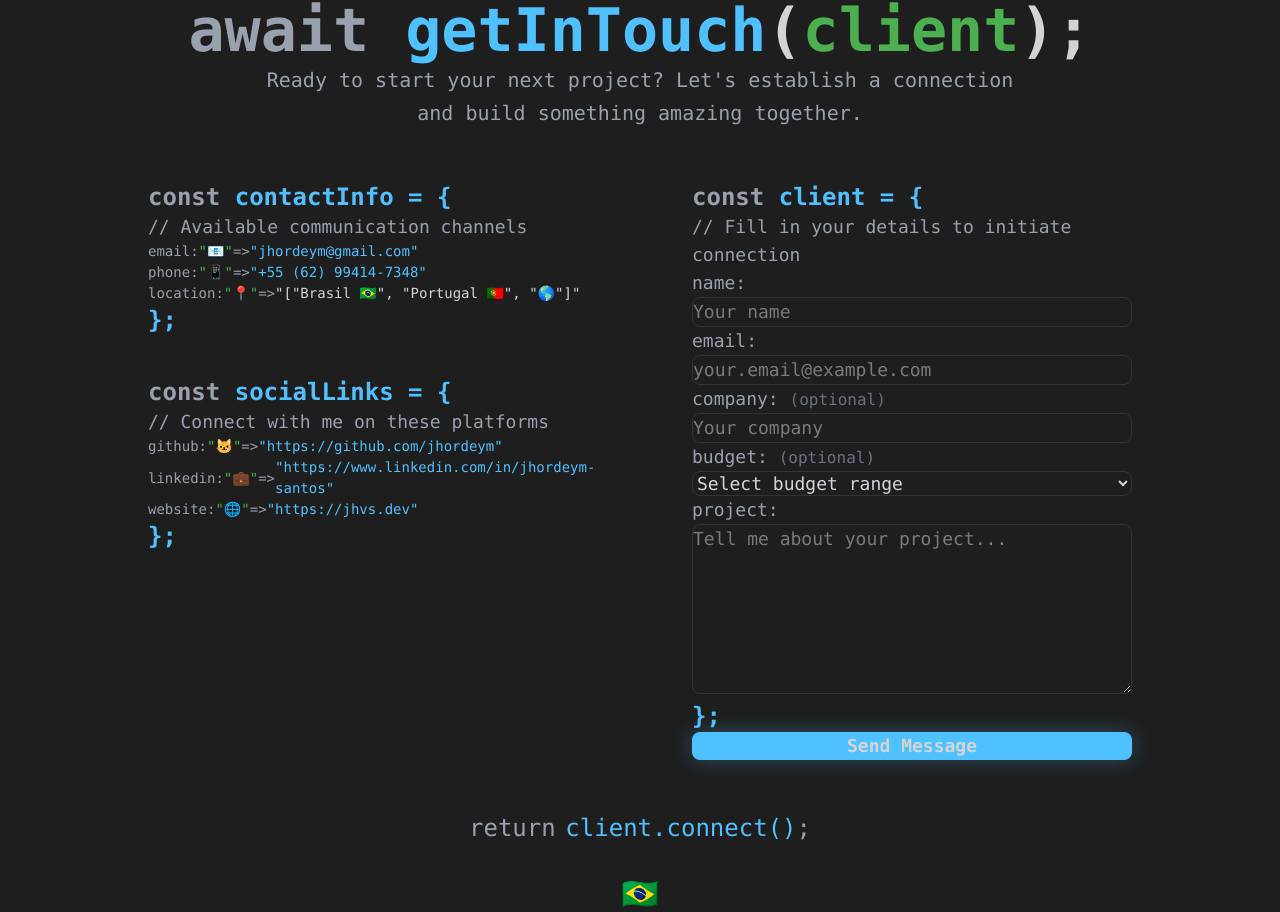
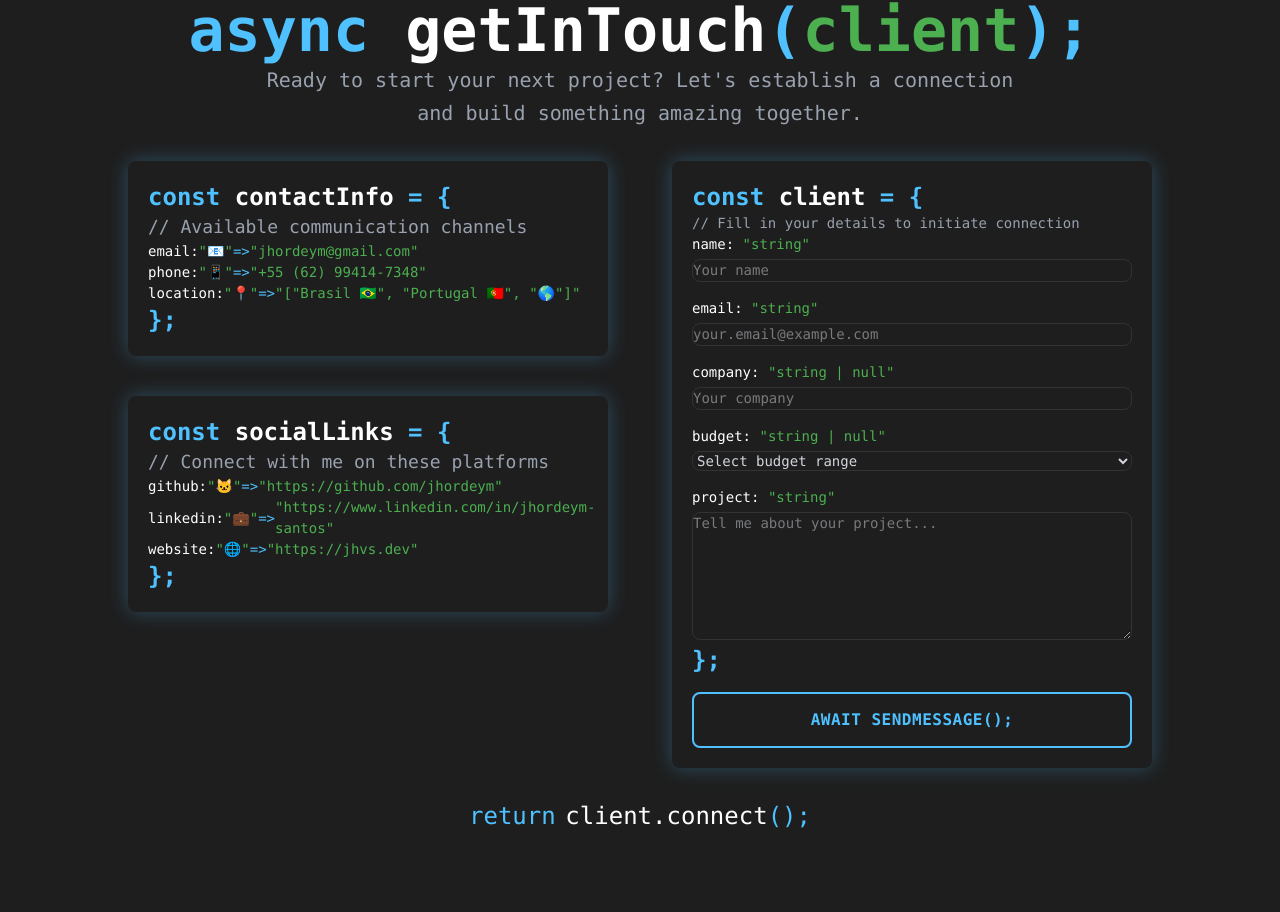
Before and after one commit to jhvs-development/jhvs-porfolio-website, a Next.js app: page / in a window 1280 px wide. Shown: the part 5828-6740 px from the top of the page. After the commit the page ends 6660 px from the top, so only its background shows below. Built offline with nearby package versions, Linux system fonts and the light colour scheme.

Commit message:
feat: improve contact section

```diff
--- a/src/components/sections/ContactSection.tsx
+++ b/src/components/sections/ContactSection.tsx
@@ -18,12 +18,14 @@ export const ContactSection = ({ data }: ContactSectionProps) => {
       <div className="flex flex-col items-center max-w-7xl gap-8">
         <div className="flex flex-col items-center text-center gap-1 w-full">
           <h2
-            className="text-4xl md:text-5xl lg:text-6xl font-bold cursor-pointer hover:text-primary-blue transition-colors"
+            className="text-4xl md:text-5xl lg:text-6xl font-bold cursor-pointer hover:text-white transition-colors"
             onClick={() => setIsCollapsed(!isCollapsed)}
           >
-            <span className="text-gray-400">await</span>{' '}
-            <span className="text-primary-blue">getInTouch</span>(
-            <span className="text-accent-green">client</span>);
+            <span className="text-primary-blue">async</span>{' '}
+            <span className="text-white">getInTouch</span>
+            <span className="text-primary-blue">(</span>
+            <span className="text-accent-green">client</span>
+            <span className="text-primary-blue">);</span>
           </h2>
           <p className="text-gray-400 text-lg md:text-xl max-w-3xl leading-relaxed">
             Ready to start your next project? Let&apos;s establish a connection
@@ -42,7 +44,7 @@ export const ContactSection = ({ data }: ContactSectionProps) => {
         {!isCollapsed && (
           <div className="flex flex-col lg:grid lg:grid-cols-2 gap-16 w-full max-w-5xl">
             {/* Contact Info */}
-            <div className="flex flex-col space-y-10">
+            <div className="flex flex-col gap-10">
               <ContactInfo data={data} />
               <SocialLinks data={data} />
             </div>
@@ -55,21 +57,18 @@ export const ContactSection = ({ data }: ContactSectionProps) => {
         {/* Return statement */}
         <div className="flex justify-center items-center space-x-4 mt-16">
           <p>
-            <span className="text-gray-400 text-xl md:text-2xl font-mono">
+            <span className="text-primary-blue text-xl md:text-2xl font-mono">
               return
             </span>
             <span> </span>
+            <span className="text-white text-xl md:text-2xl font-mono">
+              client.connect
+            </span>
             <span className="text-primary-blue text-xl md:text-2xl font-mono">
-              client.connect()
-            </span>
-            <span className="text-gray-400 text-xl md:text-2xl font-mono">
-              ;
+              ();
             </span>
           </p>
         </div>
-
-        {/* Brazil Flag */}
-        <div className="mt-8 text-3xl">🇧🇷</div>
       </div>
     </section>
   )
--- a/src/components/sections/_components/contact/ContactForm.tsx
+++ b/src/components/sections/_components/contact/ContactForm.tsx
@@ -1,76 +1,82 @@
 export const ContactForm = () => {
   return (
-    <div className="code-block p-10">
-      <h3 className="text-xl md:text-2xl font-bold text-primary-blue mb-4">
-        <span className="text-gray-400">const</span> client ={' '}
+    <div className="code-block glow hover:scale-105 transition-all duration-300 p-8">
+      <h3 className="text-xl md:text-2xl font-bold mb-4 font-mono">
+        <span className="text-primary-blue">const</span>{' '}
+        <span className="text-white">client</span>{' '}
+        <span className="text-primary-blue">=</span>{' '}
         <span className="text-primary-blue">&#123;</span>
       </h3>
-      <p className="text-gray-400 mb-10 text-lg">
+      <p className="text-gray-400 mb-8 font-mono">
         {'// Fill in your details to initiate connection'}
       </p>
 
-      <form className="flex flex-col space-y-8">
-        <div className="space-y-3">
+      <form className="flex flex-col gap-4">
+        <div className="flex flex-col gap-1">
           <label
             htmlFor="name"
-            className="block text-gray-400 font-medium text-lg font-mono"
+            className="block text-white font-medium font-mono"
           >
-            name:
+            <span className="text-white">name:</span>{' '}
+            <span className="text-accent-green">&quot;string&quot;</span>
           </label>
           <input
             type="text"
             id="name"
             name="name"
             required
-            className="w-full bg-background border border-border-color rounded-lg px-6 py-5 text-gray-300 focus:border-primary-blue focus:outline-none transition-colors text-lg font-mono"
+            className="w-full bg-background border border-border-color rounded-lg px-6 py-5 text-gray-300 focus:border-primary-blue focus:outline-none transition-colors font-mono"
             placeholder="Your name"
           />
         </div>
 
-        <div className="space-y-3">
+        <div className="flex flex-col gap-1">
           <label
             htmlFor="email"
-            className="block text-gray-400 font-medium text-lg font-mono"
+            className="block text-white font-medium font-mono"
           >
-            email:
+            <span className="text-white">email:</span>{' '}
+            <span className="text-accent-green">&quot;string&quot;</span>
           </label>
           <input
             type="email"
             id="email"
             name="email"
             required
-            className="w-full bg-background border border-border-color rounded-lg px-6 py-5 text-gray-300 focus:border-primary-blue focus:outline-none transition-colors text-lg font-mono"
+            className="w-full bg-background border border-border-color rounded-lg px-6 py-5 text-gray-300 focus:border-primary-blue focus:outline-none transition-colors font-mono"
             placeholder="your.email@example.com"
           />
         </div>
 
-        <div className="space-y-3">
+        <div className="flex flex-col gap-1">
           <label
             htmlFor="company"
-            className="block text-gray-400 font-medium text-lg font-mono"
+            className="block text-white font-medium font-mono"
           >
-            company: <span className="text-gray-500 text-base">(optional)</span>
+            <span className="text-white">company:</span>{' '}
+            <span className="text-accent-green">&quot;string | null&quot;</span>
           </label>
           <input
             type="text"
             id="company"
             name="company"
-            className="w-full bg-background border border-border-color rounded-lg px-6 py-5 text-gray-300 focus:border-primary-blue focus:outline-none transition-colors text-lg font-mono"
+            className="w-full bg-background border border-border-color rounded-lg px-6 py-5 text-gray-300 focus:border-primary-blue focus:outline-none transition-colors font-mono"
             placeholder="Your company"
           />
         </div>
 
-        <div className="space-y-3">
+        <div className="flex flex-col gap-1">
           <label
             htmlFor="budget"
-            className="block text-gray-400 font-medium text-lg font-mono"
+            className="block text-white font-medium font-mono"
           >
-            budget: <span className="text-gray-500 text-base">(optional)</span>
+            <span className="text-white">budget:</span>{' '}
+            <span className="text-accent-green">&quot;string | null&quot;</span>
           </label>
           <select
             id="budget"
             name="budget"
-            className="w-full bg-background border border-border-color rounded-lg px-6 py-5 text-gray-300 focus:border-primary-blue focus:outline-none transition-colors text-lg font-mono"
+            className="w-full bg-background border border-border-color rounded-lg px-6 py-5 text-gray-300 focus:border-primary-blue focus:outline-none transition-colors font-mono"
           >
             <option value="">Select budget range</option>
             <option value="under-5k">Under $5,000</option>
@@ -80,32 +86,28 @@ export const ContactForm = () => {
           </select>
         </div>
 
-        <div className="space-y-3">
+        <div className="flex flex-col gap-1">
           <label
             htmlFor="project"
-            className="block text-gray-400 font-medium text-lg font-mono"
+            className="block text-white font-medium font-mono"
           >
-            project:
+            <span className="text-white">project:</span>{' '}
+            <span className="text-accent-green">&quot;string&quot;</span>
           </label>
           <textarea
             id="project"
             name="project"
             rows={6}
             required
-            className="w-full bg-background border border-border-color rounded-lg px-6 py-5 text-gray-300 focus:border-primary-blue focus:outline-none transition-colors resize-vertical text-lg font-mono"
+            className="w-full bg-background border border-border-color rounded-lg px-6 py-5 text-gray-300 focus:border-primary-blue focus:outline-none transition-colors resize-vertical font-mono"
             placeholder="Tell me about your project..."
           />
+          <div className="text-xl md:text-2xl font-bold font-mono">
+            <span className="text-primary-blue">&#125;;</span>
+          </div>
         </div>
-
-        <div className="text-primary-blue text-xl md:text-2xl font-bold font-mono mb-4">
-          <span className="text-primary-blue">&#125;;</span>
-        </div>
-
-        <button
-          type="submit"
-          className="w-full bg-primary-blue text-background px-8 py-6 rounded-lg font-bold text-lg hover:bg-white hover:text-background transition-all duration-300 glow hover:shadow-lg hover:shadow-primary-blue/25 focus:outline-none focus:ring-4 focus:ring-primary-blue/30"
-        >
-          Send Message
+        <button type="submit" className="btn normal-case">
+          <span className="hover:text-white">await sendMessage();</span>
         </button>
       </form>
     </div>
--- a/src/components/sections/_components/contact/ContactInfo.tsx
+++ b/src/components/sections/_components/contact/ContactInfo.tsx
@@ -6,51 +6,53 @@ interface ContactInfoProps {
 
 export const ContactInfo = ({ data }: ContactInfoProps) => {
   return (
-    <div className="code-block p-10">
-      <h3 className="text-xl md:text-2xl font-bold text-primary-blue mb-4">
-        <span className="text-gray-400">const</span> contactInfo ={' '}
+    <div className="code-block glow hover:scale-105 transition-all duration-300 p-8">
+      <h3 className="text-xl md:text-2xl font-bold mb-4 font-mono">
+        <span className="text-primary-blue">const</span>{' '}
+        <span className="text-white">contactInfo</span>{' '}
+        <span className="text-primary-blue">=</span>{' '}
         <span className="text-primary-blue">&#123;</span>
       </h3>
-      <p className="text-gray-400 mb-10 text-lg">
+      <p className="text-gray-400 mb-8 text-lg font-mono">
         {'// Available communication channels'}
       </p>
 
       <div className="flex flex-col space-y-6 font-mono">
         <div className="flex items-center space-x-4">
-          <span className="text-gray-400">email:</span>
+          <span className="text-white">email:</span>
           <span className="text-accent-green">&quot;📧&quot;</span>
-          <span className="text-gray-400">=&gt;</span>
+          <span className="text-primary-blue">=&gt;</span>
           <a
             href={`mailto:${data.personal.email}`}
-            className="text-primary-blue hover:text-white transition-colors"
+            className="text-accent-green hover:text-white transition-colors"
           >
             &quot;{data.personal.email}&quot;
           </a>
         </div>
 
         <div className="flex items-center space-x-4">
-          <span className="text-gray-400">phone:</span>
+          <span className="text-white">phone:</span>
           <span className="text-accent-green">&quot;📱&quot;</span>
-          <span className="text-gray-400">=&gt;</span>
+          <span className="text-primary-blue">=&gt;</span>
           <a
             href={`tel:${data.personal.phone}`}
-            className="text-primary-blue hover:text-white transition-colors"
+            className="text-accent-green hover:text-white transition-colors"
           >
             &quot;{data.personal.phone}&quot;
           </a>
         </div>
 
         <div className="flex items-center space-x-4">
-          <span className="text-gray-400">location:</span>
+          <span className="text-white">location:</span>
           <span className="text-accent-green">&quot;📍&quot;</span>
-          <span className="text-gray-400">=&gt;</span>
-          <span className="text-gray-300">
+          <span className="text-primary-blue">=&gt;</span>
+          <span className="text-accent-green">
             &quot;{data.personal.location}&quot;
           </span>
         </div>
       </div>
 
-      <div className="text-primary-blue text-xl md:text-2xl font-bold font-mono mt-8">
+      <div className="text-xl md:text-2xl font-bold font-mono mt-8">
         <span className="text-primary-blue">&#125;;</span>
       </div>
     </div>
--- a/src/components/sections/_components/contact/SocialLinks.tsx
+++ b/src/components/sections/_components/contact/SocialLinks.tsx
@@ -6,12 +6,14 @@ interface SocialLinksProps {
 
 export const SocialLinks = ({ data }: SocialLinksProps) => {
   return (
-    <div className="code-block p-10">
-      <h3 className="text-xl md:text-2xl font-bold text-primary-blue mb-4">
-        <span className="text-gray-400">const</span> socialLinks ={' '}
+    <div className="code-block glow hover:scale-105 transition-all duration-300 p-8">
+      <h3 className="text-xl md:text-2xl font-bold mb-4 font-mono">
+        <span className="text-primary-blue">const</span>{' '}
+        <span className="text-white">socialLinks</span>{' '}
+        <span className="text-primary-blue">=</span>{' '}
         <span className="text-primary-blue">&#123;</span>
       </h3>
-      <p className="text-gray-400 mb-10 text-lg">
+      <p className="text-gray-400 mb-8 text-lg font-mono">
         {'// Connect with me on these platforms'}
       </p>
 
@@ -22,10 +24,10 @@ export const SocialLinks = ({ data }: SocialLinksProps) => {
           rel="noopener noreferrer"
           className="flex items-center space-x-4 hover:bg-primary-blue/10 p-4 rounded-lg transition-colors group"
         >
-          <span className="text-gray-400">github:</span>
+          <span className="text-white">github:</span>
           <span className="text-accent-green">&quot;🐱&quot;</span>
-          <span className="text-gray-400">=&gt;</span>
-          <span className="text-primary-blue group-hover:text-white transition-colors">
+          <span className="text-primary-blue">=&gt;</span>
+          <span className="text-accent-green group-hover:text-white transition-colors">
             &quot;{data.personal.github}&quot;
           </span>
         </a>
@@ -36,10 +38,10 @@ export const SocialLinks = ({ data }: SocialLinksProps) => {
           rel="noopener noreferrer"
           className="flex items-center space-x-4 hover:bg-primary-blue/10 p-4 rounded-lg transition-colors group"
         >
-          <span className="text-gray-400">linkedin:</span>
+          <span className="text-white">linkedin:</span>
           <span className="text-accent-green">&quot;💼&quot;</span>
-          <span className="text-gray-400">=&gt;</span>
-          <span className="text-primary-blue group-hover:text-white transition-colors">
+          <span className="text-primary-blue">=&gt;</span>
+          <span className="text-accent-green group-hover:text-white transition-colors">
             &quot;{data.personal.linkedin}&quot;
           </span>
         </a>
@@ -51,17 +53,17 @@ export const SocialLinks = ({ data }: SocialLinksProps) => {
             rel="noopener noreferrer"
             className="flex items-center space-x-4 hover:bg-primary-blue/10 p-4 rounded-lg transition-colors group"
           >
-            <span className="text-gray-400">website:</span>
+            <span className="text-white">website:</span>
             <span className="text-accent-green">&quot;🌐&quot;</span>
-            <span className="text-gray-400">=&gt;</span>
-            <span className="text-primary-blue group-hover:text-white transition-colors">
+            <span className="text-primary-blue">=&gt;</span>
+            <span className="text-accent-green group-hover:text-white transition-colors">
               &quot;{data.personal.website}&quot;
             </span>
           </a>
         )}
       </div>
 
-      <div className="text-primary-blue text-xl md:text-2xl font-bold font-mono mt-8">
+      <div className="text-xl md:text-2xl font-bold font-mono mt-8">
         <span className="text-primary-blue">&#125;;</span>
       </div>
     </div>
```
